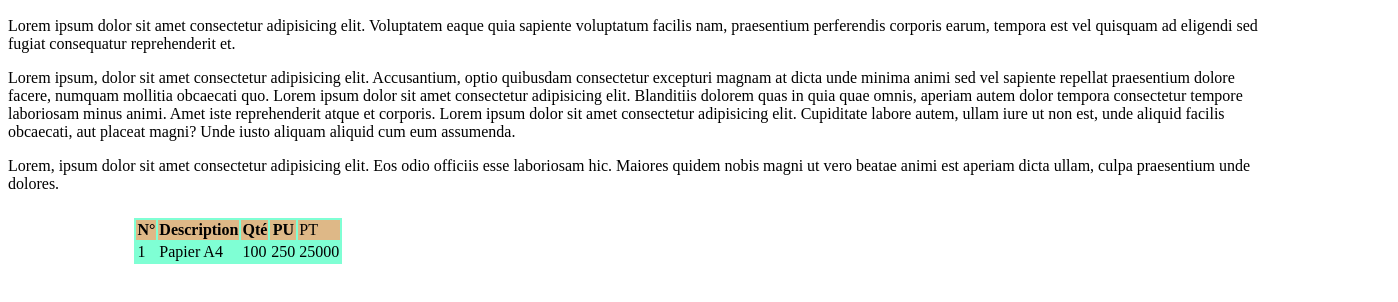
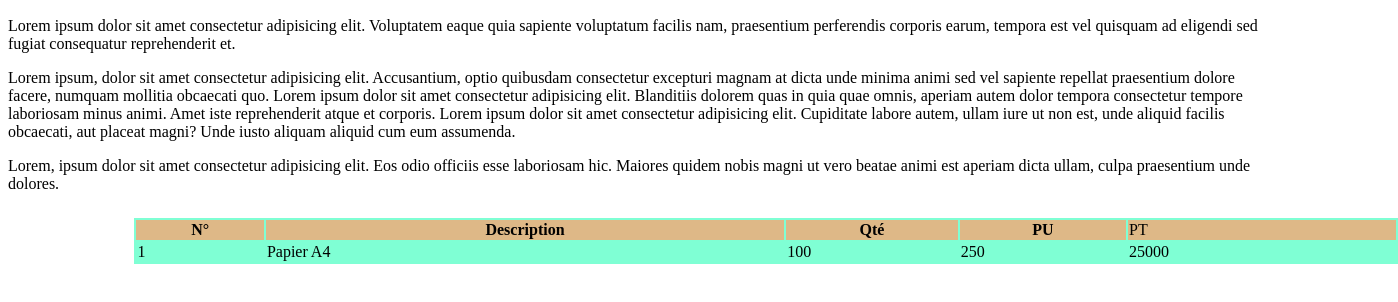
Before and after one commit to MATECH2022/MATECH2022.github.io, a plain HTML site: page index.html in a window 1280 px wide. Shown: the part 110-412 px from the top of the page, 1398 px wide, since content can reach past the window. Drawn offline with Linux system fonts and the light colour scheme.

Commit message:
Traitement du tableau lié à la taille

```diff
--- a/index.html
+++ b/index.html
@@ -25,7 +25,7 @@
             Eos odio officiis esse laboriosam hic. Maiores quidem nobis magni ut vero beatae animi est aperiam dicta ullam, culpa praesentium unde dolores.
         </nav>
     </p>
-    <table style="background-color: aquamarine; margin-top: 2%; margin-left: 10%; margin-right: 10%; box-shadow: cornflowerblue;">
+    <table style="background-color: aquamarine; margin-top: 2%; margin-left: 10%; margin-right: 10%; box-shadow: cornflowerblue; width: 100%;">
         <thead style="background-color: burlywood;">
             <tr> <th>N°</th> <th>Description</th> <th>Qté</th>
             <th>PU</th> <td>PT</td></tr>
```
